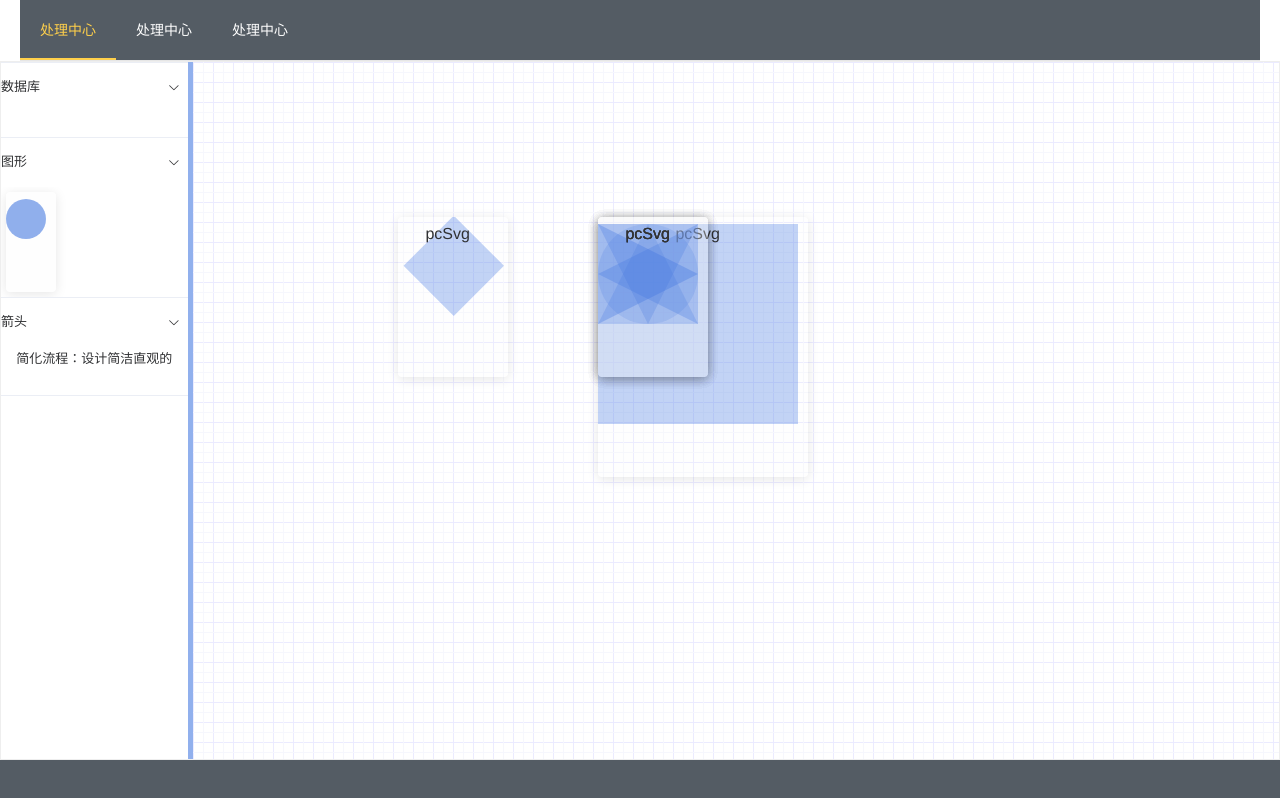
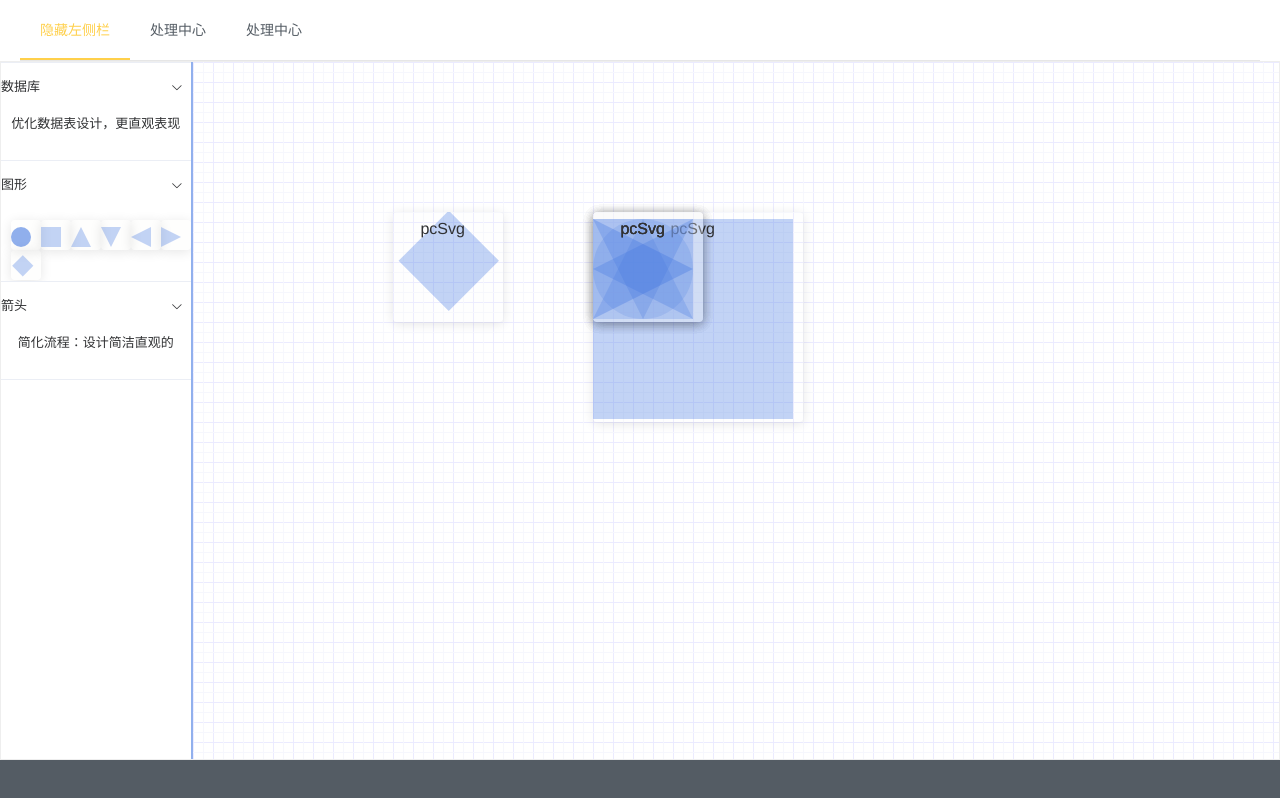
Before and after one commit to pucong/pc-svg, a Vue app: page / in a window 1280 px wide. Built offline with nearby package versions, Linux system fonts and the light colour scheme.

Commit message:
修改页面整体布局

```diff
--- a/src/app/index.vue
+++ b/src/app/index.vue
@@ -3,8 +3,8 @@
     <el-header style="height: auto">
       <pcHeader></pcHeader>
     </el-header>
-    <el-container style="height: 75%; border: 1px solid #eee">
-      <el-aside width="15%" style="border-right: 5px solid rgba(53, 109, 222, 0.54);">
+    <el-container style="height: 85%; border: 1px solid #eee">
+      <el-aside width="15%" style="border-right: 2px solid rgba(53, 109, 222, 0.54);position: relative;">
         <pcleft></pcleft>
       </el-aside>
       <el-main style="padding: 0;">
--- a/src/assets/index.css
+++ b/src/assets/index.css
@@ -5,6 +5,29 @@ html{
 
 body{
   height:100%;
+}
+
+/***上下滑动条样式-开始***/
+::-webkit-scrollbar {/*滚动条整体样式*/
+  width: 4px;     /*高宽分别对应横竖滚动条的尺寸*/
+  height: 4px;
+}
+/*滚动条里面小方块*/
+::-webkit-scrollbar-thumb {
+  border-radius: 5px;
+  -webkit-box-shadow: inset 0 0 5px rgba(0,0,0,0.2);
+  background: rgba(53, 109, 222, 0.54);
+}
+/*滚动条里面轨道*/
+::-webkit-scrollbar-track {
+  -webkit-box-shadow: inset 0 0 5px rgba(0,0,0,0.2);
+  border-radius: 0;
+  background: rgba(0,0,0,0.1);
+}
+/*---滚动框背景样式--*/
+::-webkit-scrollbar-track-piece{
+  background-color:#fff;
+  -webkit-border-radius:0;
 }
 
 #app{
@@ -17,11 +40,10 @@ body{
 .svgHover:hover{
   border: 1px solid black;
 }
+
 /*禁止选中文本*/
 div{
   -moz-user-select:none;
-
   -webkit-user-select:none;
-
   user-select:none;
 }
--- a/src/components/common/outer.vue
+++ b/src/components/common/outer.vue
@@ -35,19 +35,15 @@
         type: String,
         default: 'red'
       },
-      footerFont: { // 脚部文字
-        type: String,
-        default: '圆'
-      },
-      inputFont: { // 圆内文字
-        type: String,
-        default: '内容'
-      },
       cardId: { // card Id
         type: String,
         default: 'asdasd12'
       },
       absolute: { // 位置模式 false为在展示栏 true为在拖动栏
+        type: Boolean,
+        default: false
+      },
+      shwFootFont: { // 是否显示脚部文字
         type: Boolean,
         default: false
       }
@@ -56,10 +52,9 @@
       return {
         cardStyleObject: {  // card位置的样式
           width: this.pcWidth + 10 + 'px',
-          height: this.pcHeight + 60 + 'px',
-          margin: '5px',
+          height: this.shwFootFont ? this.pcHeight + 60 + 'px' : this.pcHeight + 10 + 'px',
           float: 'left',
-          position: this.absolute ? 'absolute' : 'unset',
+          position: this.absolute ? 'absolute' : 'relative',
           top: this.top + 'px',
           left: this.left + 'px',
           'z-index': this.zIndex,
--- a/src/components/common/pc-svg.vue
+++ b/src/components/common/pc-svg.vue
@@ -1,7 +1,6 @@
 <template>
   <outer :left='left' :top='top' :pc-width='pcWidth' :pc-height='pcHeight' :card-id='cardId'
-           :footer-font='footerFont' input-font='inputFont' :absolute='absolute' :z-index="zIndex"
-           :inner-color='innerColor'>
+           :absolute='absolute' :z-index="zIndex" :inner-color='innerColor' :shw-foot-font='shwFootFont'>
     <innerSvg :card-id='cardId'
                  :inner-color='innerColor'
                  :left='left'
@@ -39,11 +38,11 @@
       },
       pcWidth: { // 圆宽度
         type: Number,
-        default: 40
+        default: 20
       },
       pcHeight: { // 圆高度
         type: Number,
-        default: 40
+        default: 20
       },
       innerColor: { // 圆的颜色
         type: String,
--- a/src/components/header.vue
+++ b/src/components/header.vue
@@ -2,10 +2,10 @@
   <el-menu
     :default-active="activeIndex"
     mode="horizontal"
-    background-color="#545c64"
-    text-color="#fff"
+    background-color="#fff"
+    text-color="#545c64"
     active-text-color="#ffd04b">
-    <el-menu-item index="1">处理中心</el-menu-item>
+    <el-menu-item index="1">隐藏左侧栏</el-menu-item>
     <el-menu-item index="2">处理中心</el-menu-item>
     <el-menu-item index="3">处理中心</el-menu-item>
   </el-menu>
@@ -21,8 +21,3 @@
     }
   }
 </script>
-<style>
-  .el-header {
-    padding: 0px;
-  }
-</style>
--- a/src/components/left.vue
+++ b/src/components/left.vue
@@ -1,12 +1,20 @@
 <template>
   <el-collapse v-model="activeNames">
-    <el-collapse-item title="数据库" name="1">
-
+    <el-collapse-item title="数据库" name="first">
+      <div>优化数据表设计，更直观表现</div>
     </el-collapse-item>
-    <el-collapse-item title="图形" name="2">
-      <pcSvg type="circle" inner-color="rgba(53, 109, 222, 0.54)"></pcSvg>
+    <el-collapse-item title="图形" name="second" style="padding：0px;position: relative;">
+      <pcSvg type="circle"    inner-color="rgba(53, 109, 222, 0.54)"></pcSvg>
+      <pcSvg type="rect"      inner-color="rgba(53, 109, 222, 0.3)"></pcSvg>
+      <pcSvg type="triangle"  inner-color="rgba(53, 109, 222, 0.3)"></pcSvg>
+      <pcSvg type="dTriangle" inner-color="rgba(53, 109, 222, 0.3)"></pcSvg>
+      <pcSvg type="lTriangle" inner-color="rgba(53, 109, 222, 0.3)"></pcSvg>
+      <pcSvg type="rTriangle" inner-color="rgba(53, 109, 222, 0.3)"></pcSvg>
+      <pcSvg type="diamond"   inner-color="rgba(53, 109, 222, 0.3)"></pcSvg>
+      <br/>
+      <br/>
     </el-collapse-item>
-    <el-collapse-item title="箭头" name="3">
+    <el-collapse-item title="箭头" name="three">
       <div>简化流程：设计简洁直观的</div>
     </el-collapse-item>
   </el-collapse>
@@ -17,7 +25,7 @@
     name: 'left',
     data () {
       return {
-        activeNames: ['1', '2', '3']
+        activeNames: ['first', 'second', 'three']
       }
     },
     components: {
```
